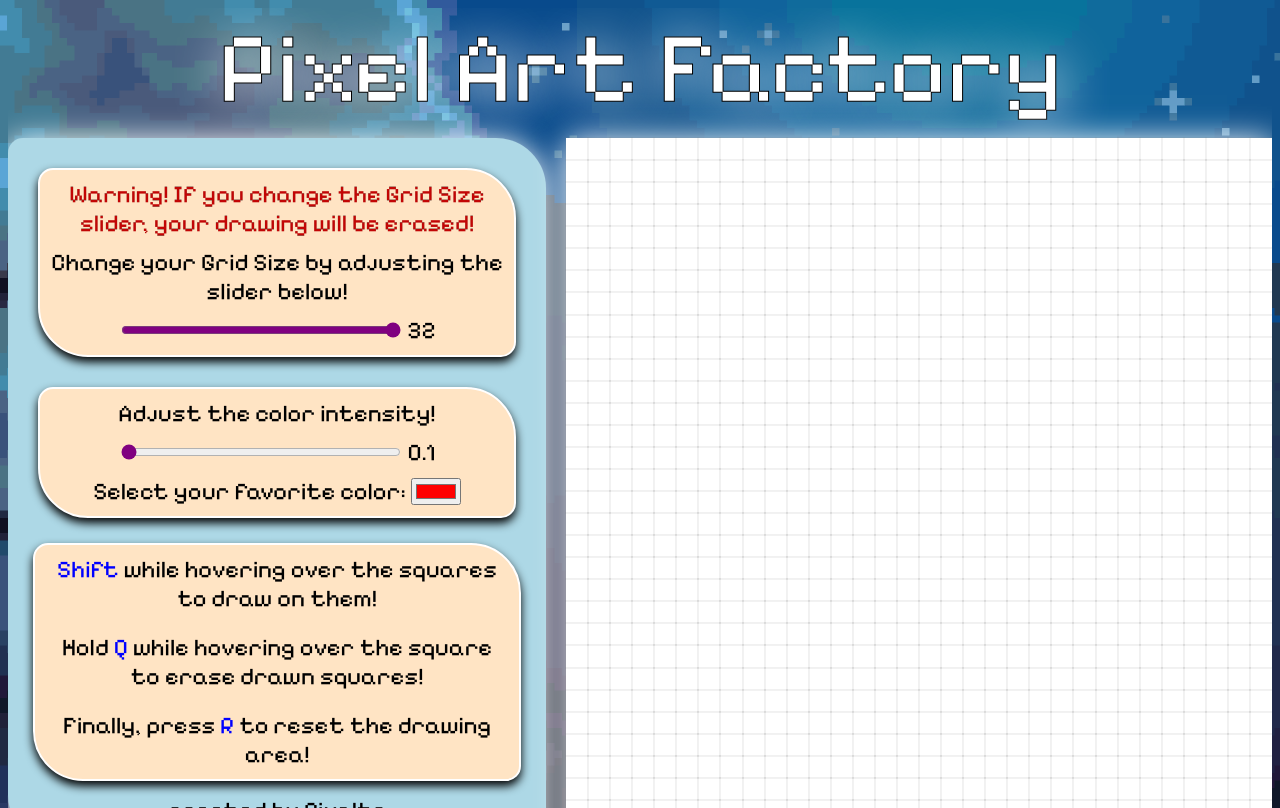
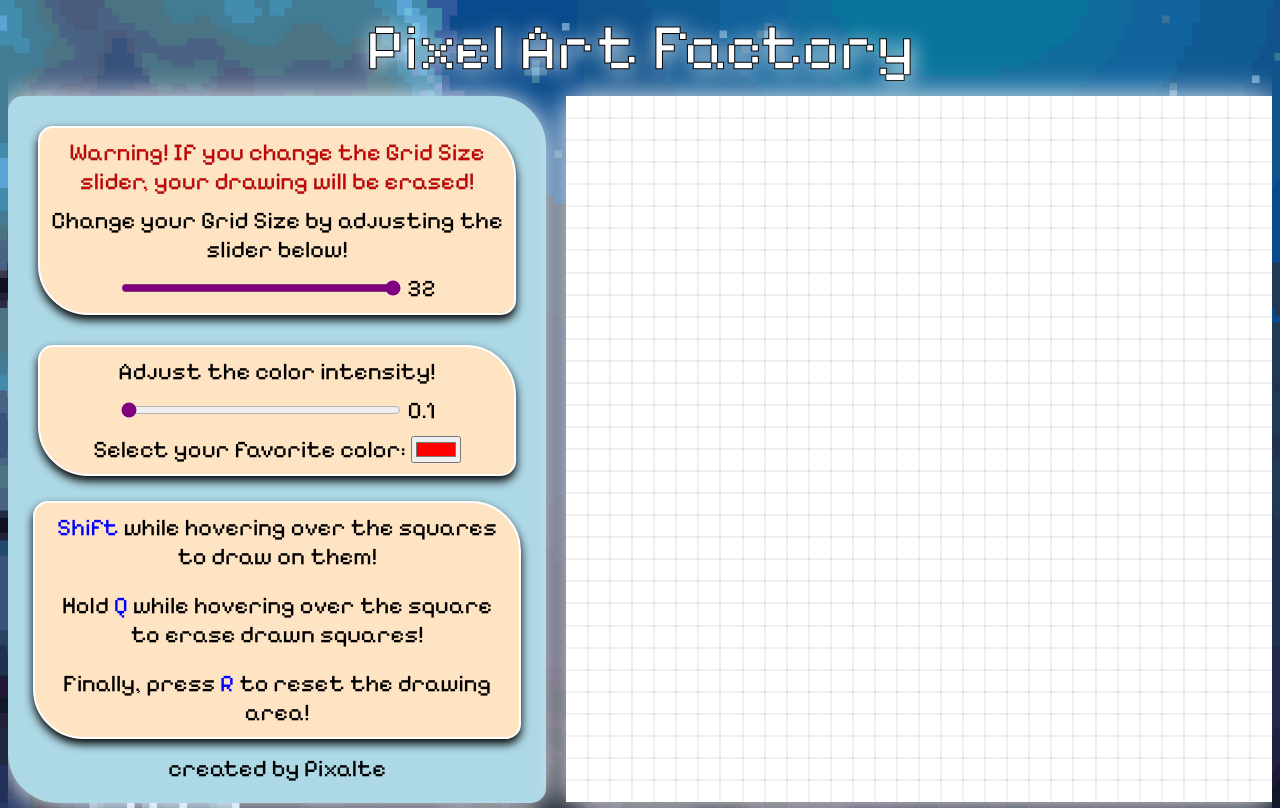
Before and after one commit to davidminhT/Etch-a-Sketch, a plain HTML site: page index.html in a window 1280 px wide. Drawn offline with Linux system fonts and the light colour scheme.

Commit message:
Make header text smaller.

```diff
--- a/style.css
+++ b/style.css
@@ -20,10 +20,10 @@ body {
 }
 
 #Header {
-    font-size: 100px;
+    font-size: 65px;
     color: white;
     font-weight: 600px;
-    text-shadow: 2px 2px 50px;
+    text-shadow: 2px 2px 20px;
     -webkit-text-stroke: 1px black;
 
 }
```
